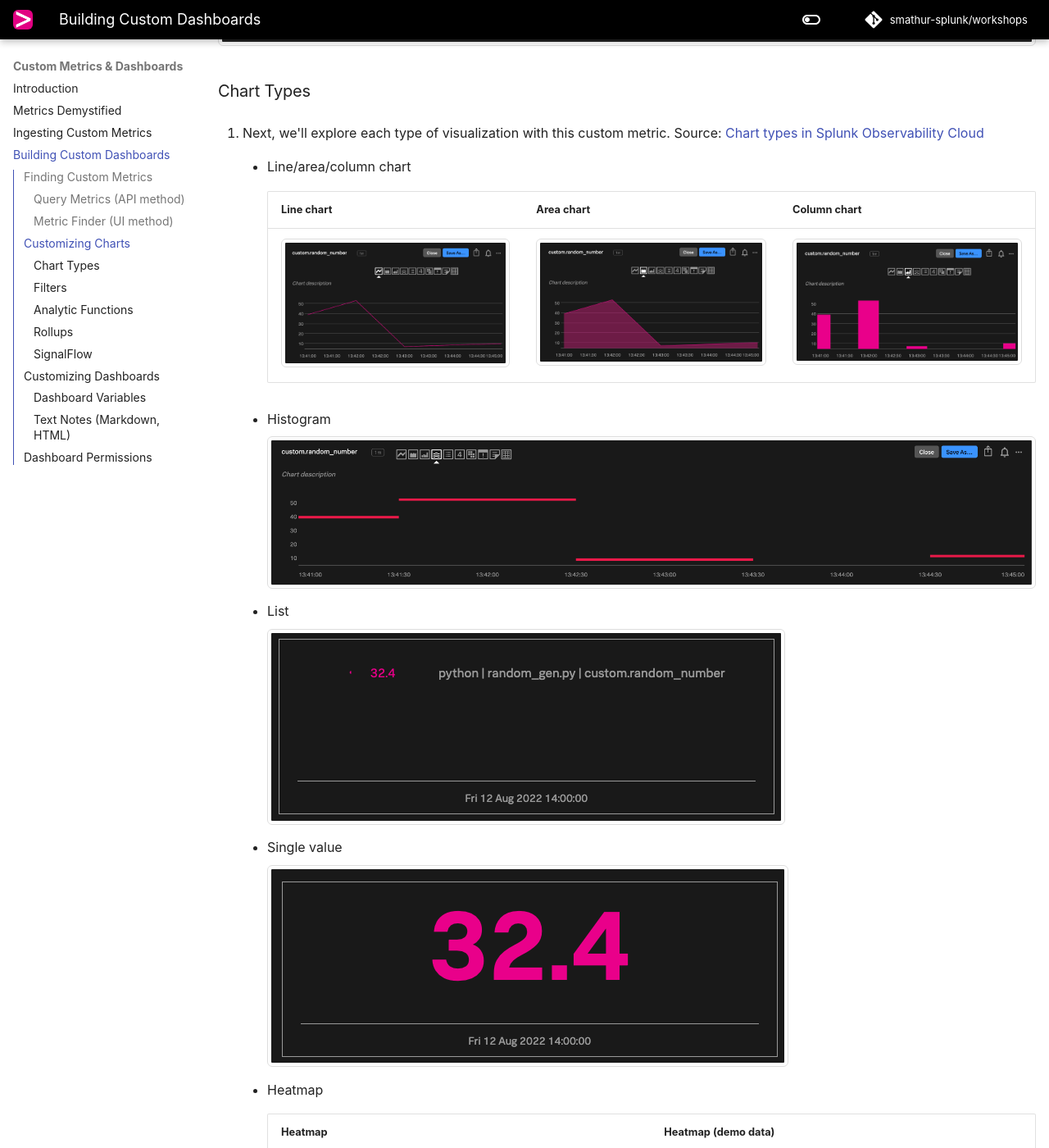
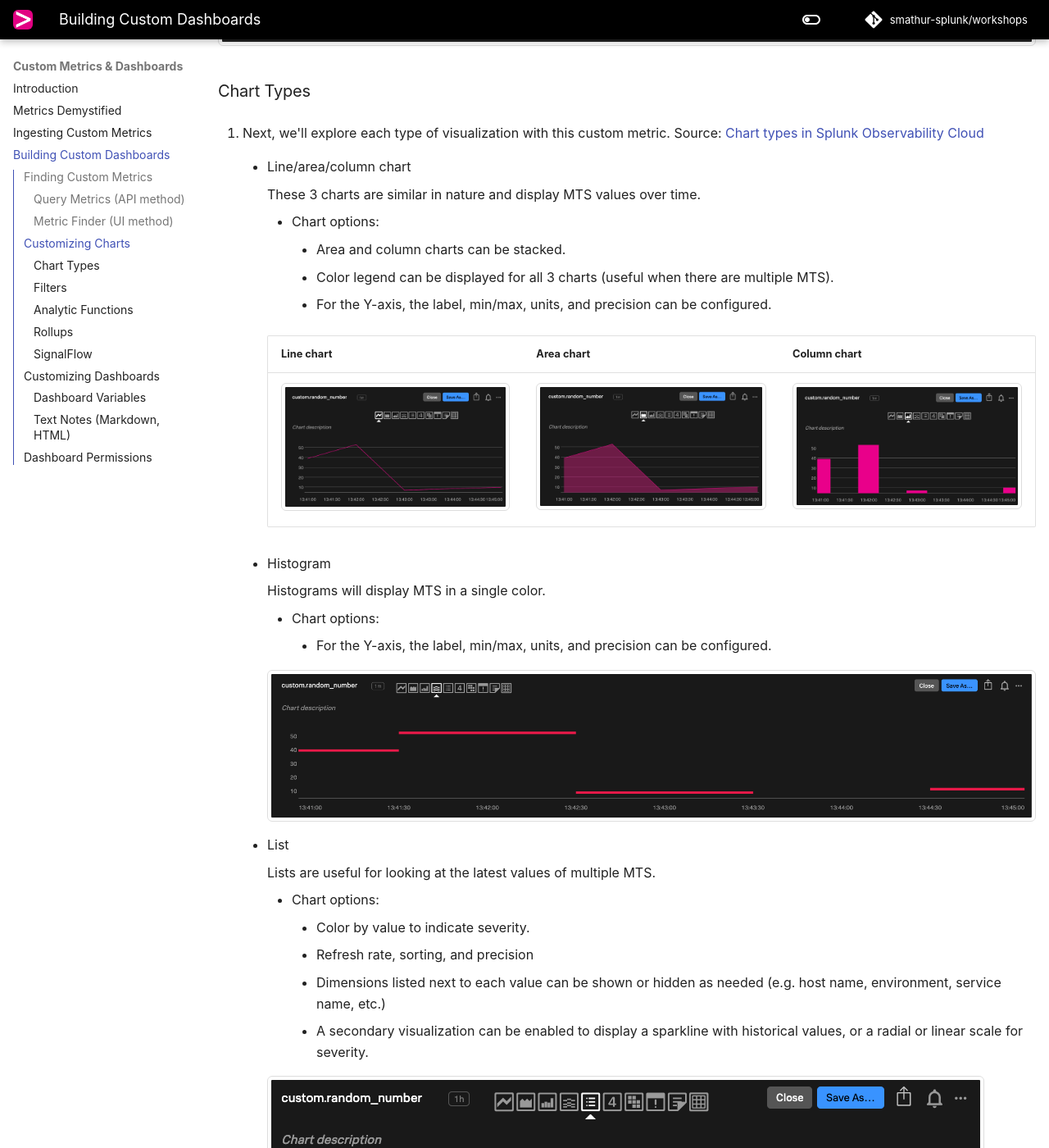
Before and after one commit to smathur-splunk/workshops, an MkDocs documentation site: the page built from docs/custom_dash.md, in a window 1280 px wide and 1400 px high, scrolled down 2338 px. Shown: the whole window at 82% size. Built offline with MkDocs 1.6.1 and Material for MkDocs 9.7.7, drawn with Linux system fonts in a browser that asks for light colours; some web fonts are replaced; comment, search, counter and statistics services are not loaded; the version menu is left out; some of the changed text lies outside the part shown.

Commit message:
Add chart types description

```diff
--- a/docs/custom_dash.md
+++ b/docs/custom_dash.md
@@ -38,9 +38,16 @@
 
 ### Chart Types
 
-1. Next, we'll explore each type of visualization with this custom metric. Source: [Chart types in Splunk Observability Cloud](https://docs.splunk.com/observability/data-visualization/charts/chart-types.html)
+2. Next, we'll explore each type of visualization with this custom metric. Source: [Chart types in Splunk Observability Cloud](https://docs.splunk.com/observability/data-visualization/charts/chart-types.html)
 
 	- Line/area/column chart
+
+		These 3 charts are similar in nature and display MTS values over time.
+
+		- Chart options:
+			- Area and column charts can be stacked.
+			- Color legend can be displayed for all 3 charts (useful when there are multiple MTS).
+			- For the Y-axis, the label, min/max, units, and precision can be configured.
 
 		| Line chart | Area chart | Column chart |
 		|---|---|---|
@@ -48,27 +55,60 @@
 
 	- Histogram
 
+		Histograms will display MTS in a single color.
+
+		- Chart options:
+			- For the Y-axis, the label, min/max, units, and precision can be configured.
+
 		![Histogram chart](images/custom_histogram.png)
 
 	- List
+
+		Lists are useful for looking at the latest values of multiple MTS.
+
+		- Chart options:
+			- Color by value to indicate severity.
+			- Refresh rate, sorting, and precision
+			- Dimensions listed next to each value can be shown or hidden as needed (e.g. host name, environment, service name, etc.)
+			- A secondary visualization can be enabled to display a sparkline with historical values, or a radial or linear scale for severity.
 
 		![List view](images/custom_listview.png)
 
 	- Single value
 
+		The single value display behaves similarly to the list view.
+
+		- Chart options:
+			- Color by scale
+			- Precision, refresh rate
+			- Secondary visualizations (sparkline, radial/linear scale)
+
 		![Single value](images/custom_singlevalue.png)
 
 	- Heatmap
 
-		| Heatmap | Heatmap (demo data) |
+		Heatmaps can be used to quickly identify severity across a number of MTS representing individual instances, services, hosts, functions, etc.
+
+		- Chart options:
+			- Refresh rate
+			- Sorting, grouping by dimensions
+			- Color by fixed or automatic scale
+
+		| Heatmap (custom metric) | Heatmap (demo data) |
 		|---|---|
 		| ![Heatmap](images/custom_heatmap.png) | ![Demo heatmap](images/custom_demoheatmap.png) |
 
-	- Event feed
-
 	- Text
 
+		Splunk Observability supports creating "text" panels that support both Markdown and HTML. These panels also allow for adding images, which should be converted to base64. Text panels can be useful for dividing a dashboard into sections, making it easier to read.
+
 	- Table
+
+		Raw data can also be displayed along with its dimensions in the form of a data table. Precision and refresh rate can be customized.
+
+		![Data table](images/custom_datatable.png)
+
+3. After reviewing the various chart types and opening up your custom metric in a chart, select a chart type of your choice. Explore the "Chart Options" tab and customize the chart to your liking.
 
 ### Filters
 
```
Also changed, not shown: docs/images/custom_datatable.png (added), docs/images/custom_listview.png, docs/images/custom_singlevalue.png, 2 other files.
